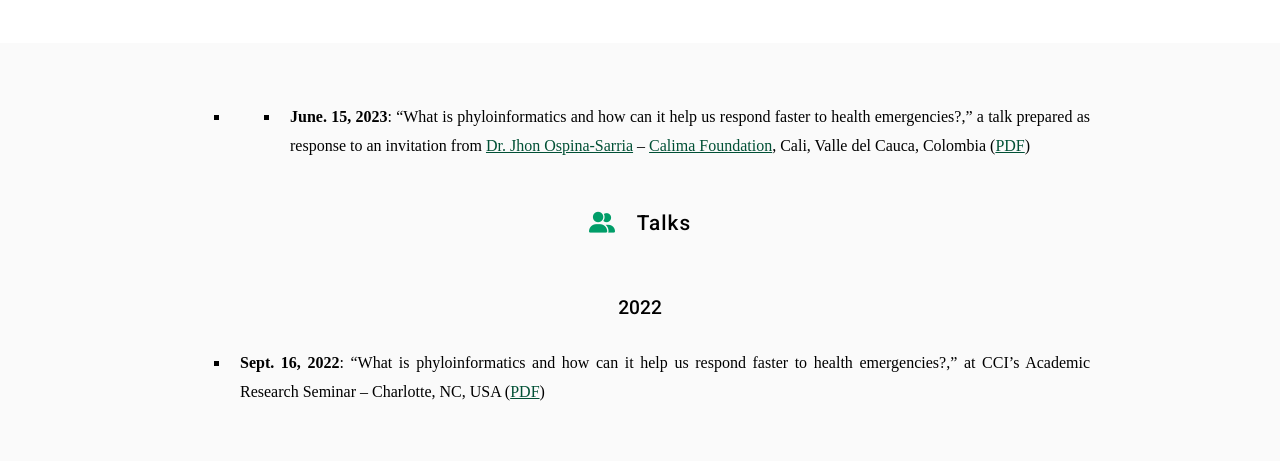
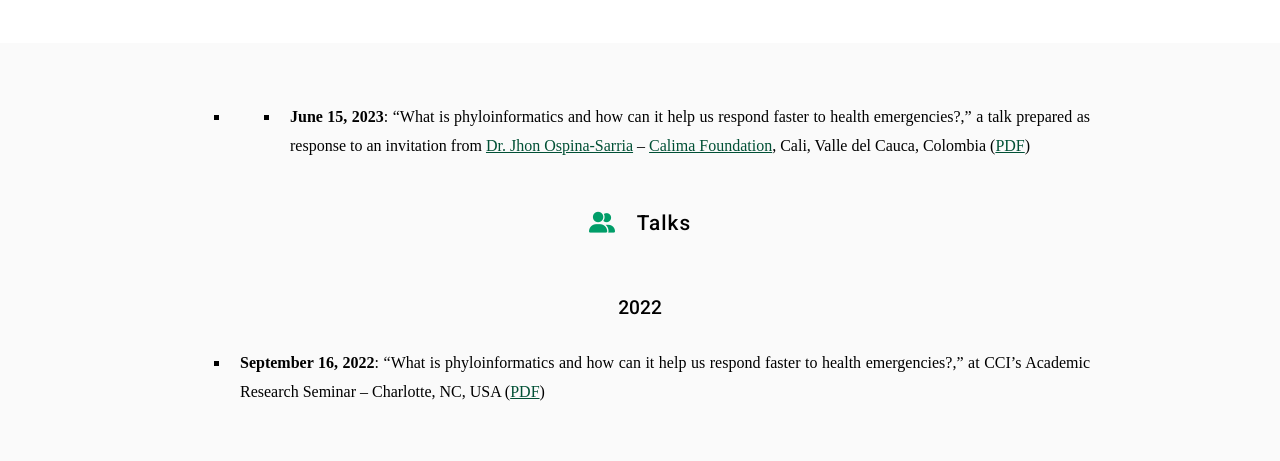
Before and after one commit to machadodj/machadodj.github.io, a Jekyll site: the page built from outreach/index.md, in a window 1280 px wide. Shown: the part 331-792 px from the top of the page. Built offline with Jekyll 4.4.1, drawn with Linux system fonts in a browser that asks for light colours; nearby versions of some CDN libraries; some web fonts are replaced.

Commit message:
Minor date fix

```diff
--- a/outreach/index.md
+++ b/outreach/index.md
@@ -15,7 +15,7 @@
 
 <!--Oral Presentations-->
 
-- - **June. 15, 2023**: "What is phyloinformatics and how can it help us respond faster to health emergencies?," a talk prepared as response to an invitation from [Dr. Jhon Ospina-Sarria](https://orcid.org/0000-0002-9099-7793) -- [Calima Foundation](https://en.fundacioncalima.org/), Cali, Valle del Cauca, Colombia ([PDF](https://drive.google.com/file/d/1FZQ5azNeGHLWIiACQTEnYvwRDuvy5vGp/view?usp=sharing))
+- - **June 15, 2023**: "What is phyloinformatics and how can it help us respond faster to health emergencies?," a talk prepared as response to an invitation from [Dr. Jhon Ospina-Sarria](https://orcid.org/0000-0002-9099-7793) -- [Calima Foundation](https://en.fundacioncalima.org/), Cali, Valle del Cauca, Colombia ([PDF](https://drive.google.com/file/d/1FZQ5azNeGHLWIiACQTEnYvwRDuvy5vGp/view?usp=sharing))
 
 
 ## <i class="fas fa-user-group"></i>Talks
@@ -23,7 +23,7 @@
 
 ### 2022
 
-- **Sept. 16, 2022**: "What is phyloinformatics and how can it help us respond faster to health emergencies?," at CCI's Academic Research Seminar -- Charlotte, NC, USA ([PDF](https://drive.google.com/file/d/1EC5uAxjaWelf0XsoTaTn0UgWNLBuIpMa/view?usp=sharing))
+- **September 16, 2022**: "What is phyloinformatics and how can it help us respond faster to health emergencies?," at CCI's Academic Research Seminar -- Charlotte, NC, USA ([PDF](https://drive.google.com/file/d/1EC5uAxjaWelf0XsoTaTn0UgWNLBuIpMa/view?usp=sharing))
 
 {% include section.html %}
 
```
